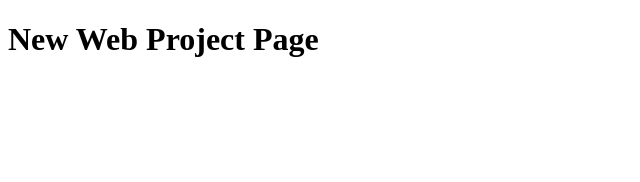
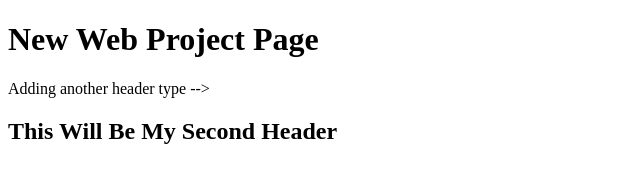
Before and after one commit to NiamhS/DataVizAssign1, a plain HTML site: page index.html in a window 1280 px wide. Shown: the whole page, without its empty margins (0-640 px from the left). Drawn offline with Linux system fonts and the light colour scheme.

Commit message:
Added a new tag and comment to my html file

```diff
--- a/index.html
+++ b/index.html
@@ -9,3 +9,5 @@
 		<h1>New Web Project Page</h1>
 	</body>
 </html>
+<!--> Adding another header type -->
+<h2>This Will Be My Second Header</h2>
```
